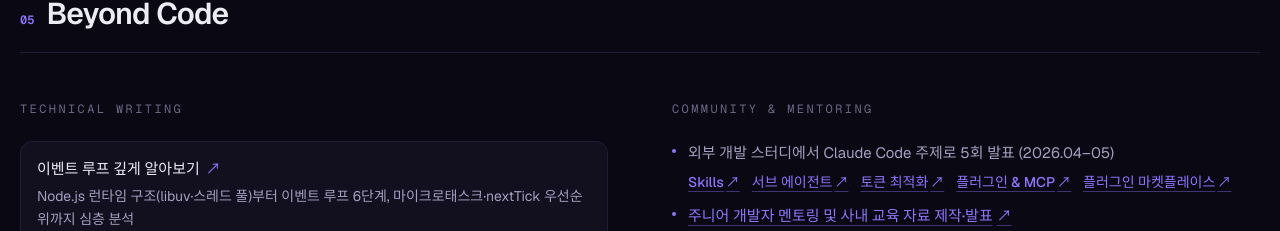
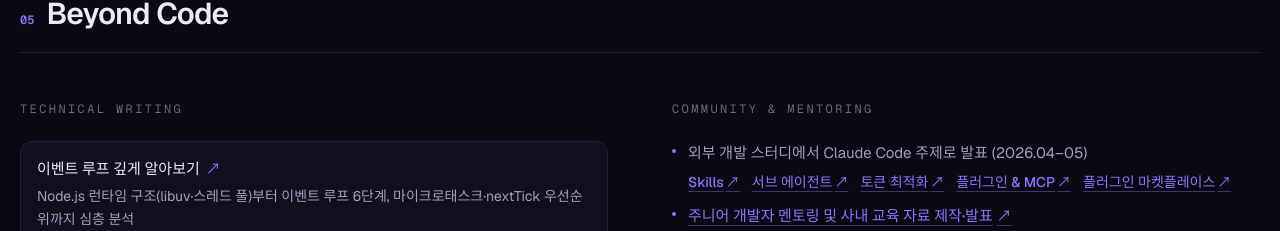
Before and after one commit to seungwoohong/seungwoohong.github.io, a Next.js app: page / in a window 1280 px wide. Shown: the part 8009-8240 px from the top of the page. Built offline with nearby package versions, Linux system fonts and the light colour scheme.

Commit message:
fix: drop session count from Claude Code study talks
Co-Authored-By: Claude Opus 5.5 <noreply@anthropic.com>
Claude-Session: https://claude.ai/code/session_01FisjDq2SFdxWAhCdhAaU4R

```diff
--- a/src/data/portfolio.ts
+++ b/src/data/portfolio.ts
@@ -450,7 +450,7 @@ export type Activity = {
 
 export const community: Activity[] = [
   {
-    text: "외부 개발 스터디에서 Claude Code 주제로 5회 발표 (2026.04–05)",
+    text: "외부 개발 스터디에서 Claude Code 주제로 발표 (2026.04–05)",
     links: [
       { label: "Skills", href: "https://claude.ai/artifact/WRKVLzN2fVzq5uTwYYTUev" },
       { label: "서브 에이전트", href: "https://claude.ai/artifact/JBHKBRwfTLZcFPmeH2y64b" },
```
Also changed, not shown: 1 other file (tests, documents, lock files or other folders).
